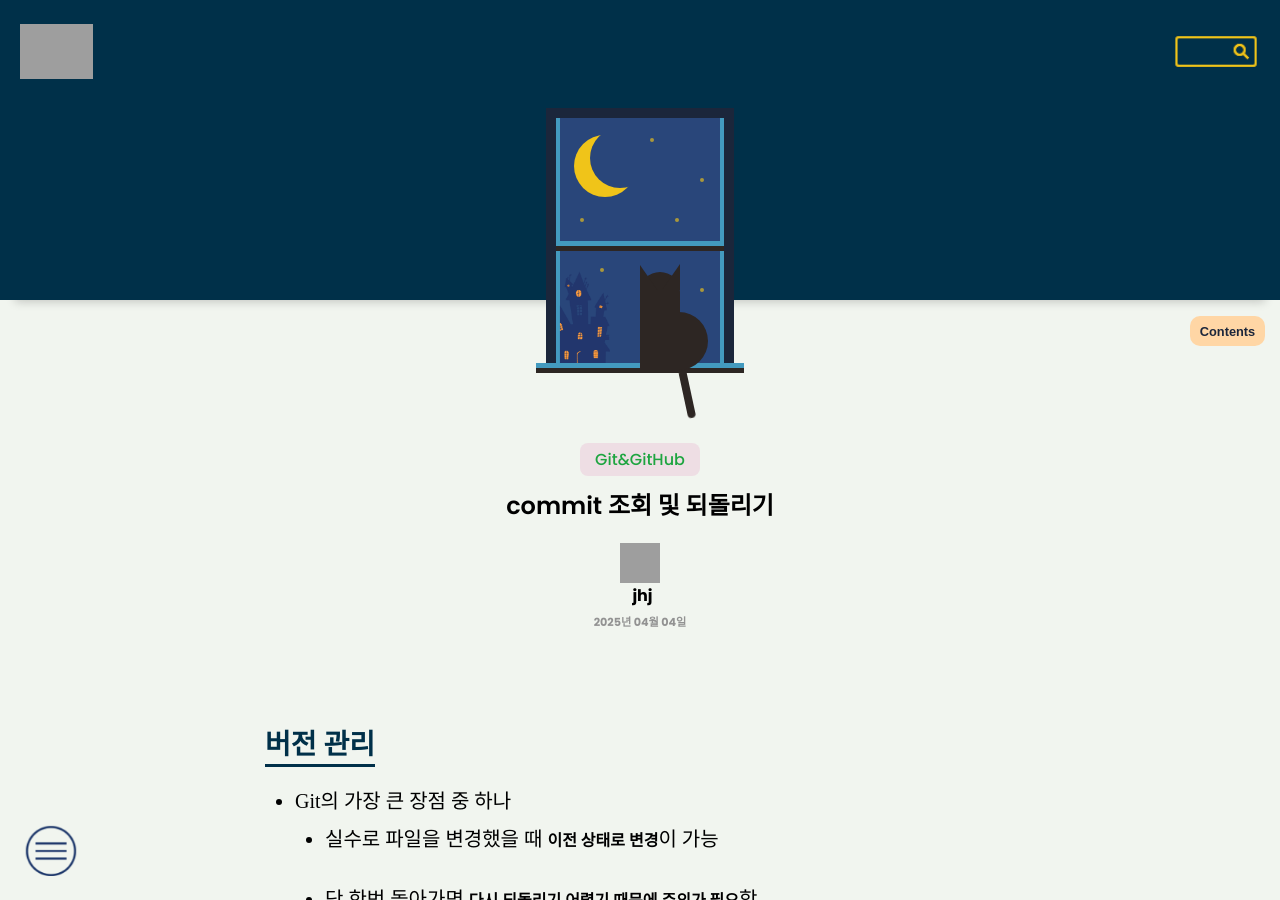
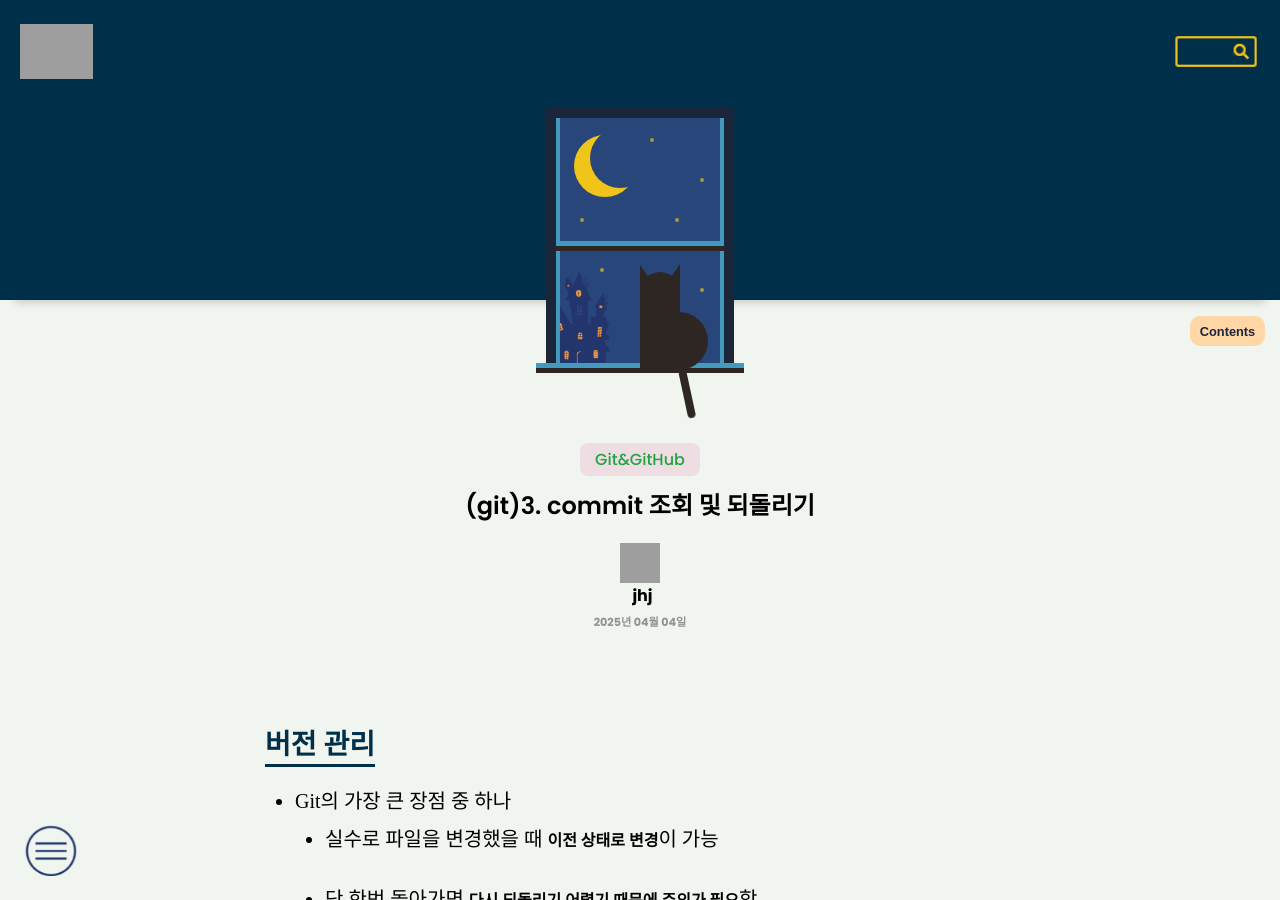
Before and after one commit to jhj1111/jhj1111.github.io, a Jekyll site: the page built from _posts/study_log/git&github/2025-04-04-CommitHistoryAndRevert.md, in a window 1280 px wide and 900 px high. Built offline with Jekyll 4.4.1, drawn with Linux system fonts in a browser that asks for light colours; some web fonts are replaced; comment, search, counter and statistics services are not loaded; grey boxes are pictures that could not be loaded.

Commit message:
feat(post): post_order tag

```diff
--- a/_posts/study_log/git&github/2025-04-04-CommitHistoryAndRevert.md
+++ b/_posts/study_log/git&github/2025-04-04-CommitHistoryAndRevert.md
@@ -1,5 +1,6 @@
 ---
-title: commit 조회 및 되돌리기
+title: (git)3. commit 조회 및 되돌리기
+post_order: 3
 thumbnail: https://www.earthdatascience.org/images/earth-analytics/git-version-control/git-add-commit.png
 layout: post
 author: jhj
```
